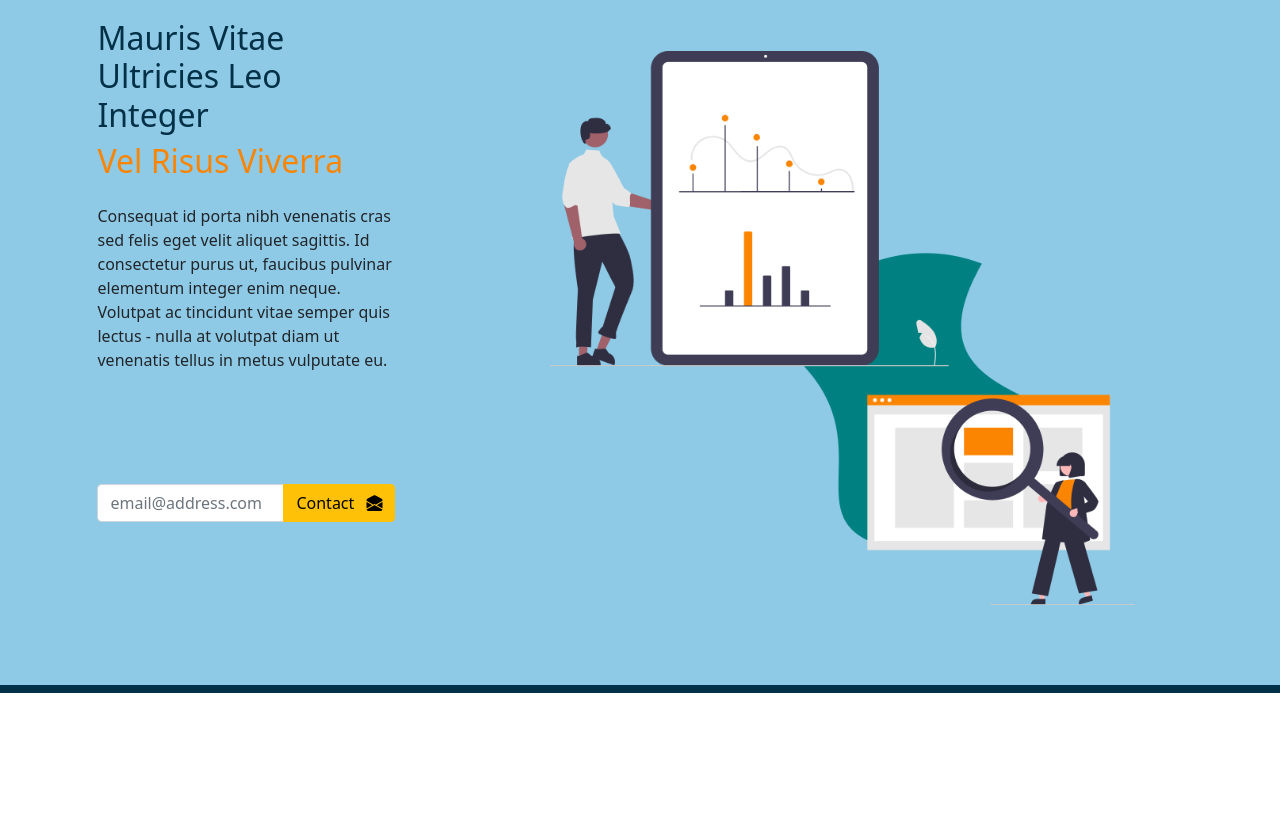
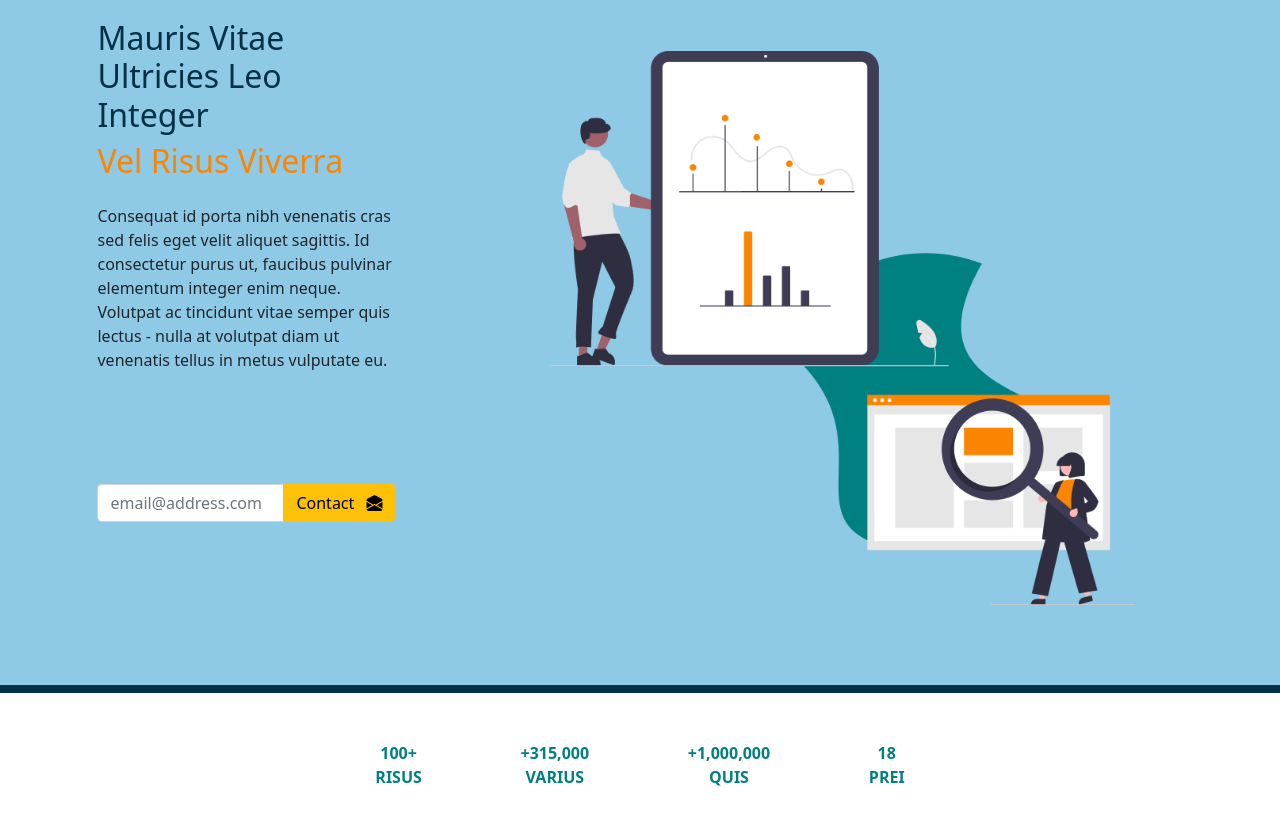
Before and after one commit to thumbsup-platform/prototype, a website: page src/index.html in a window 1280 px wide. Shown: the part 1416-2253 px from the top of the page. Before the commit the page ends 2109 px from the top, so only its background shows below. Drawn offline with nearby package versions, Linux system fonts and the light colour scheme.

Commit message:
Added section 4.

```diff
--- a/src/index.html
+++ b/src/index.html
@@ -206,6 +206,27 @@
 
     <div class="divider"><br /></div>
 
+    <!-- section 4 -->
+
+    <div class="row centered py-5">
+      <div class="col"></div>
+      <div class="d-flex justify-content-around col-6">
+        <span class="uppercase teal">
+          <strong>100+ <br/ >risus</strong>
+        </span>
+        <span class="uppercase teal">
+          <strong>+315,000 <br/ >varius</strong>
+        </span>
+        <span class="uppercase teal">
+          <strong>+1,000,000 <br/ >quis</strong>
+        </span>
+        <span class="uppercase teal">
+          <strong>18 <br/ >prei</strong>
+        </span>
+      </div>
+      <div class="col"></div>
+    </div>
+
     <!-- javascript -->
     <script src="./js/main.js"></script>
     <script src="https://cdn.jsdelivr.net/npm/bootstrap@5.1.3/dist/js/bootstrap.bundle.min.js"></script>
```
